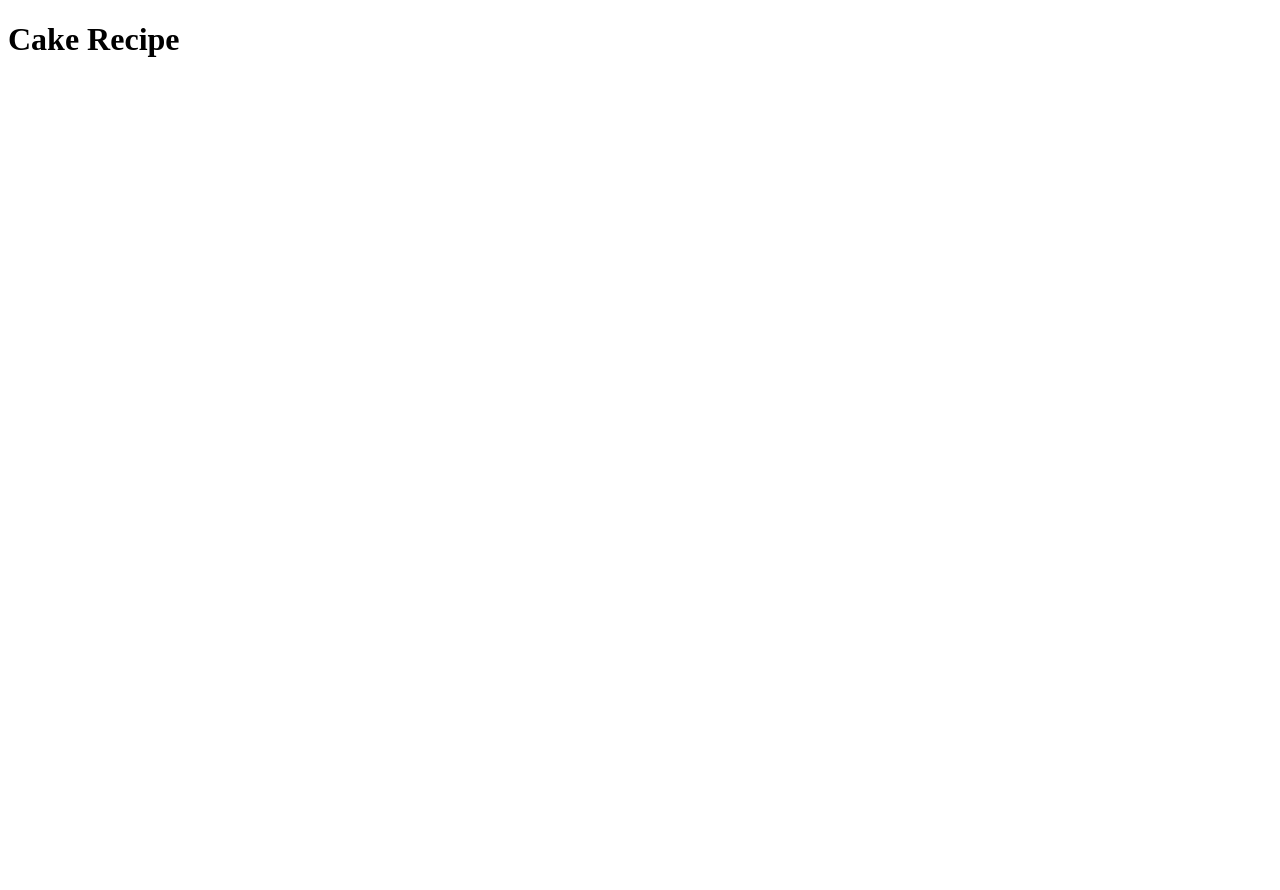
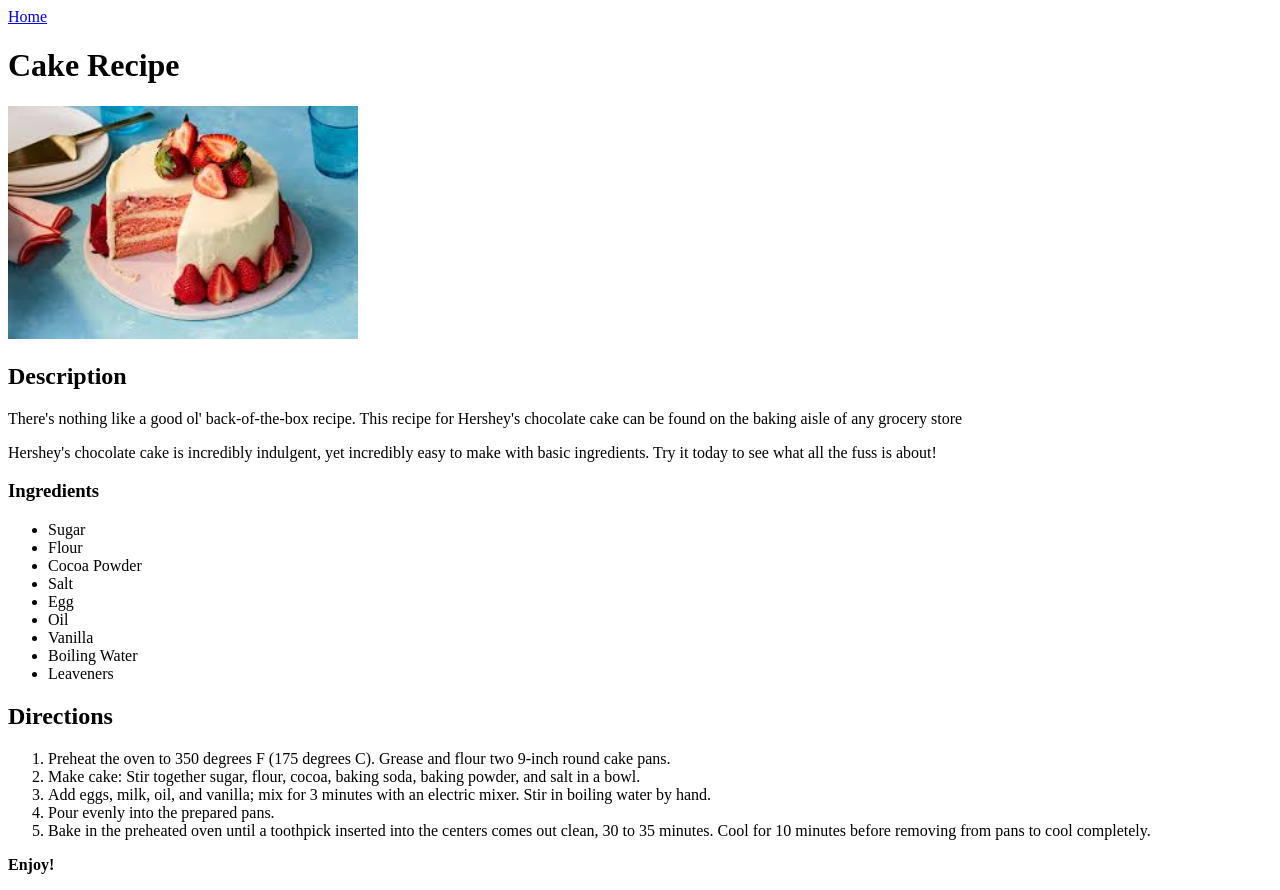
Before and after one commit to Pradumnakudal/odin-recipes, a plain HTML site: page recipes/cake.html in a window 1280 px wide. Before the commit the page ends 800 px from the top, so only its background shows below. Drawn offline with Linux system fonts and the light colour scheme.

Commit message:
1st time commit not much added

```diff
--- a/recipes/cake.html
+++ b/recipes/cake.html
@@ -5,6 +5,32 @@
         <title>Cake recipe</title>
     </head>
     <body>
-        <h1>Cake Recipe</h1>
+        <a href="../index.html">Home</a> <!--link to index page-->
+        <h1>Cake Recipe</h1> <!--heading-->
+        <img src="../images/cake.jpg" alt="Finished image of cake" width="350" length="500"> <!--added cake img-->
+        <h2>Description</h2>
+            <p>There's nothing like a good ol' back-of-the-box recipe. This recipe for Hershey's chocolate cake can be found on the baking aisle of any grocery store </p>
+            <p> Hershey's chocolate cake is incredibly indulgent, yet incredibly easy to make with basic ingredients. Try it today to see what all the fuss is about! </p>
+        <h3>Ingredients</h3><!--Ingreidients head-->
+            <ul>
+                <li>Sugar</li>
+                <li>Flour</li>
+                <li>Cocoa Powder</li>
+                <li>Salt</li>
+                <li>Egg</li>
+                <li>Oil</li>
+                <li>Vanilla</li>
+                <li>Boiling Water</li>
+                <li>Leaveners</li>
+            </ul>
+        <h2>Directions</h2>
+        <ol>
+            <li>Preheat the oven to 350 degrees F (175 degrees C). Grease and flour two 9-inch round cake pans. </li>
+            <li>Make cake: Stir together sugar, flour, cocoa, baking soda, baking powder, and salt in a bowl.</li>
+            <li>Add eggs, milk, oil, and vanilla; mix for 3 minutes with an electric mixer. Stir in boiling water by hand.</li>
+            <li>Pour evenly into the prepared pans.</li>
+            <li>Bake in the preheated oven until a toothpick inserted into the centers comes out clean, 30 to 35 minutes. Cool for 10 minutes before removing from pans to cool completely.</li>
+        </ol>
+        <p><strong>Enjoy!</strong></p>
     </body>
 </html>
```
Also changed, not shown: index.html (+5 -1 lines), recipes/garlic-bread.html (added, +30 -0 lines), recipes/salsa.html (added, +26 -0 lines), images/cake.jpg (added), images/garlic.jpg (added), images/salsa.jpg (added).
